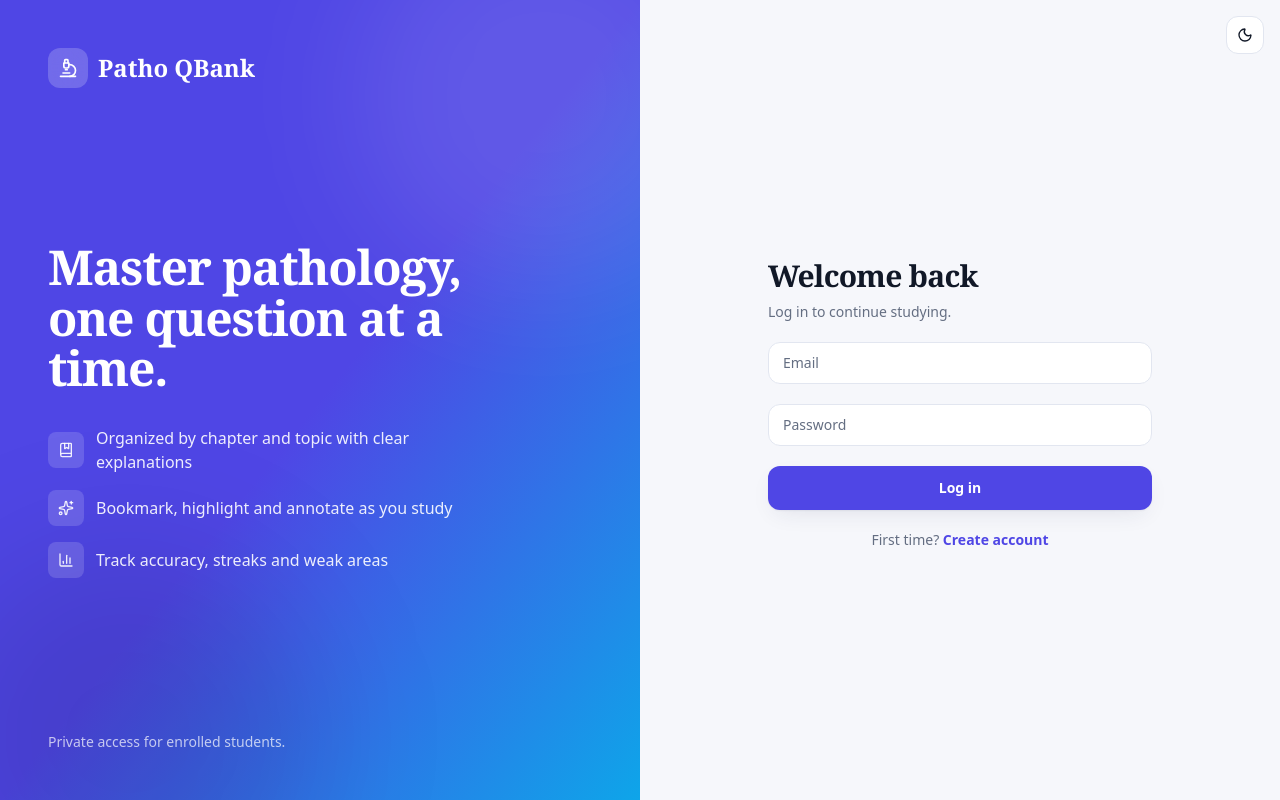
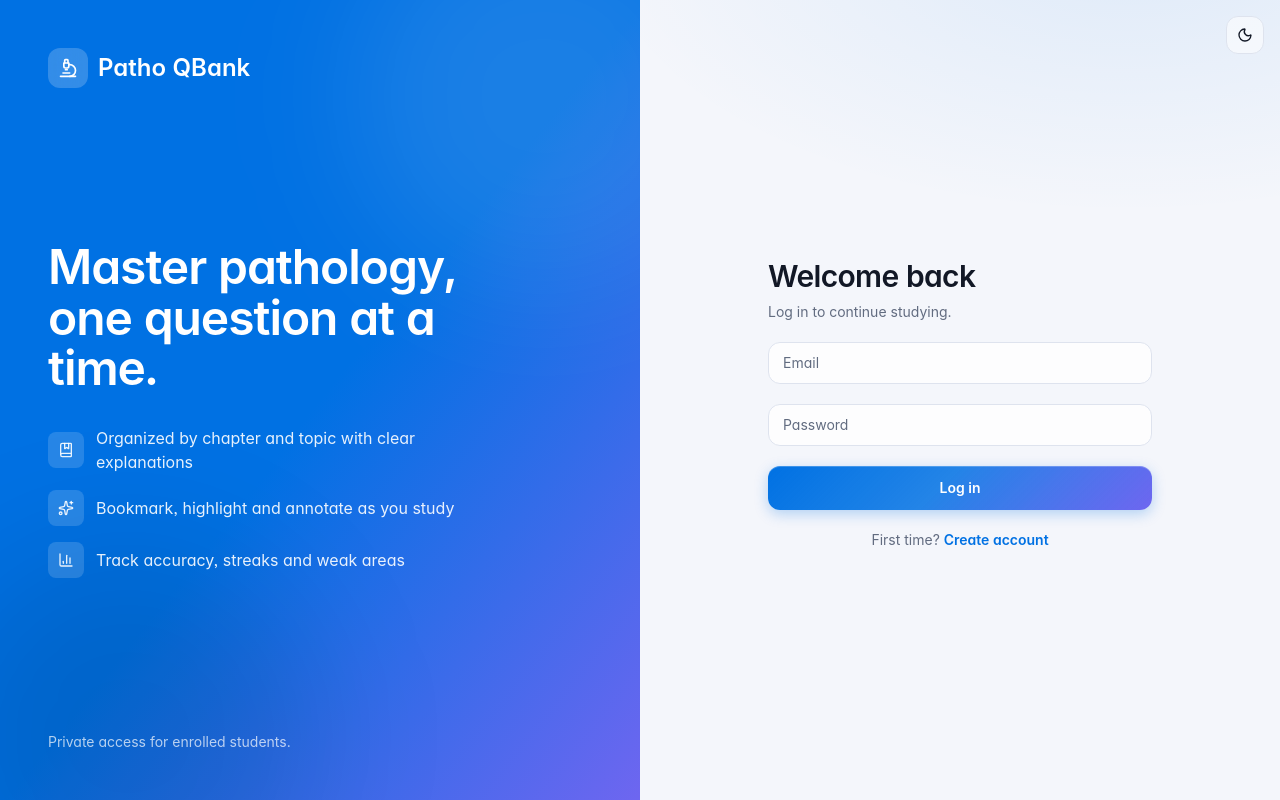
Before and after one commit to ahmed-alshlib/patho-qbank, a Next.js app: page /login in a window 1280 px wide. Built offline with nearby package versions, Linux system fonts and the light colour scheme; no server answers.

Commit message:
Add files via upload

```diff
--- a/src/app/(app)/layout.tsx
+++ b/src/app/(app)/layout.tsx
@@ -25,7 +25,7 @@ export default async function AppLayout({ children }: { children: React.ReactNod
 
   return (
     <div className="min-h-screen lg:flex">
-      <aside className="sticky top-0 hidden h-screen w-64 shrink-0 flex-col gap-6 border-r border-line bg-surface/70 p-5 backdrop-blur lg:flex">
+      <aside className="sticky top-0 hidden h-screen w-64 shrink-0 flex-col gap-6 border-r border-line bg-[rgb(var(--glass)/.62)] p-5 backdrop-blur-2xl backdrop-saturate-150 lg:flex">
         <Brand />
         <Link href="/session/new" className="btn !py-3"><Plus className="h-4 w-4" />New session</Link>
         <nav className="flex flex-col gap-1"><NavLinks variant="side" badges={badges} /></nav>
@@ -41,14 +41,14 @@ export default async function AppLayout({ children }: { children: React.ReactNod
         </div>
       </aside>
 
-      <header className="sticky top-0 z-30 flex items-center justify-between border-b border-line bg-bg/80 px-4 py-3 backdrop-blur lg:hidden">
+      <header className="sticky top-0 z-30 flex items-center justify-between border-b border-line bg-[rgb(var(--glass)/.7)] px-4 py-3 backdrop-blur-xl lg:hidden">
         <Brand />
         <div className="flex gap-2"><ThemeToggle /><form action={logout}><button className="btn-ghost !p-2.5" aria-label="Log out"><LogOut className="h-4 w-4" /></button></form></div>
       </header>
 
       <main className="min-w-0 flex-1 px-4 py-6 pb-28 lg:px-10 lg:py-10"><div className="mx-auto max-w-5xl">{children}</div></main>
 
-      <nav className="fixed inset-x-0 bottom-0 z-30 flex border-t border-line bg-surface/90 backdrop-blur lg:hidden"><NavLinks variant="bottom" badges={badges} /></nav>
+      <nav className="fixed inset-x-0 bottom-0 z-30 flex border-t border-line bg-[rgb(var(--glass)/.82)] backdrop-blur-xl lg:hidden"><NavLinks variant="bottom" badges={badges} /></nav>
     </div>
   );
 }
--- a/src/app/globals.css
+++ b/src/app/globals.css
@@ -2,42 +2,61 @@
 @tailwind components;
 @tailwind utilities;
 
+/* Design tokens. Colours are RGB triplets so Tailwind can apply opacity. */
 :root {
-  --bg: 246 247 251; --surface: 255 255 255; --raised: 241 243 249; --line: 226 230 240;
-  --ink: 17 24 39; --muted: 100 110 130;
-  --brand: 79 70 229; --brand2: 14 165 233;
-  --good: 16 185 129; --bad: 239 68 68; --warn: 245 158 11; --shadow: 30 41 80;
+  --bg: 244 246 251; --surface: 255 255 255; --raised: 238 241 248; --line: 222 227 238;
+  --ink: 18 24 38; --muted: 98 108 128;
+  --brand: 0 113 227; --brand2: 110 102 240;
+  --good: 22 163 74; --bad: 220 38 38; --warn: 202 138 4; --shadow: 30 41 80;
+  --glass: 255 255 255; --glass-a: .72; --float-a: .86; --on-brand: 255 255 255;
 }
 .dark {
-  --bg: 8 11 20; --surface: 16 21 35; --raised: 24 30 48; --line: 38 46 68;
-  --ink: 237 241 250; --muted: 142 152 176;
-  --brand: 129 140 248; --brand2: 56 189 248;
-  --good: 52 211 153; --bad: 248 113 113; --warn: 251 191 36; --shadow: 0 0 0;
+  --bg: 8 11 20; --surface: 20 27 44; --raised: 31 39 60; --line: 44 52 74;
+  --ink: 245 247 252; --muted: 161 169 188;
+  --brand: 10 132 255; --brand2: 139 133 255;
+  --good: 48 209 88; --bad: 255 69 58; --warn: 255 214 10; --shadow: 0 0 0;
+  --glass: 23 30 48; --glass-a: .72; --float-a: .86;
 }
 
 @layer base {
   html { color-scheme: light dark; }
-  body { @apply bg-bg font-sans text-ink antialiased; font-feature-settings: "cv11", "ss01"; }
-  .dark body {
-    background-image: radial-gradient(60rem 30rem at 85% -10%, rgb(var(--brand) / .10), transparent 60%),
-                      radial-gradient(40rem 24rem at -10% 10%, rgb(var(--brand2) / .07), transparent 60%);
+  body { @apply bg-bg font-sans text-ink antialiased; font-feature-settings: "cv11", "ss03"; font-family: "Inter Variable", -apple-system, BlinkMacSystemFont, system-ui, sans-serif; }
+  body {
+    background-image: radial-gradient(54rem 28rem at 88% -8%, rgb(var(--brand) / .09), transparent 62%),
+                      radial-gradient(44rem 26rem at -8% 6%, rgb(var(--brand2) / .07), transparent 62%);
     background-attachment: fixed;
   }
-  ::selection { background: rgb(var(--brand) / .25); }
-  h1, h2 { @apply font-display tracking-tight; }
+  .dark body { background-color: #080B14; background-image: radial-gradient(54rem 28rem at 88% -8%, rgb(var(--brand) / .13), transparent 62%), radial-gradient(44rem 26rem at -8% 6%, rgb(var(--brand2) / .10), transparent 62%), linear-gradient(#080B14, #0D1220); }
+  ::selection { background: rgb(var(--brand) / .28); }
+  h1, h2, h3 { @apply font-display; letter-spacing: -.022em; font-weight: 650; }
+  :focus-visible { outline: 2px solid rgb(var(--brand)); outline-offset: 2px; }
+  input:focus-visible, textarea:focus-visible { outline: none; }
+  .font-display { font-variant-numeric: tabular-nums; }
 }
 
 @layer components {
-  .card { @apply rounded-2xl border border-line bg-surface p-5 shadow-soft; }
-  .card-hover { @apply transition duration-300 hover:-translate-y-0.5 hover:shadow-lift hover:border-brand/40; }
-  .btn { @apply inline-flex items-center justify-center gap-2 rounded-xl bg-brand px-4 py-2.5 text-sm font-semibold text-white shadow-soft transition duration-200 hover:brightness-110 active:scale-[.98] disabled:cursor-not-allowed disabled:opacity-50; }
-  .dark .btn { @apply text-bg; }
-  .btn-ghost { @apply inline-flex items-center justify-center gap-2 rounded-xl border border-line bg-surface px-4 py-2.5 text-sm font-medium text-ink transition duration-200 hover:bg-raised active:scale-[.98] disabled:cursor-not-allowed disabled:opacity-40; }
-  .input { @apply w-full rounded-xl border border-line bg-surface px-3.5 py-2.5 text-sm outline-none transition placeholder:text-muted focus:border-brand focus:shadow-glow; }
+  /* Level 2: elevated glass. Falls back to a solid surface without backdrop-filter. */
+  .card { @apply rounded-[20px] border border-line p-5 transition-[transform,box-shadow,border-color] duration-200;
+    background: rgb(var(--surface)); box-shadow: 0 8px 32px rgb(var(--shadow) / .10), inset 0 1px 0 rgb(255 255 255 / .04); }
+  @supports (backdrop-filter: blur(1px)) {
+    .card { background: rgb(var(--glass) / var(--glass-a)); -webkit-backdrop-filter: blur(24px) saturate(150%); backdrop-filter: blur(24px) saturate(150%); }
+  }
+  .card-hover { @apply hover:-translate-y-0.5 hover:border-brand/40; }
+  .card-hover:hover { box-shadow: 0 14px 40px rgb(var(--shadow) / .16), inset 0 1px 0 rgb(255 255 255 / .05); }
+  /* Level 1: opaque base, used behind question text and answers for contrast. */
+  .card-solid { background: rgb(var(--surface)) !important; -webkit-backdrop-filter: none !important; backdrop-filter: none !important; }
+  /* Level 3: floating (modals, popovers). */
+  .glass-float { background: rgb(var(--surface)); border: 1px solid rgb(var(--line)); border-radius: 22px; box-shadow: 0 24px 64px rgb(0 0 0 / .35), inset 0 1px 0 rgb(255 255 255 / .05); }
+  @supports (backdrop-filter: blur(1px)) { .glass-float { background: rgb(var(--glass) / var(--float-a)); -webkit-backdrop-filter: blur(32px) saturate(160%); backdrop-filter: blur(32px) saturate(160%); } }
+  .btn { @apply inline-flex items-center justify-center gap-2 rounded-xl px-4 py-2.5 text-sm font-semibold text-white transition duration-200 hover:brightness-110 active:scale-[.985] disabled:cursor-not-allowed disabled:opacity-50;
+    background: linear-gradient(135deg, rgb(var(--brand)), rgb(var(--brand) / .86) 45%, rgb(var(--brand2))); box-shadow: 0 4px 14px rgb(var(--brand) / .28), inset 0 1px 0 rgb(255 255 255 / .22); }
+  .btn-ghost { @apply inline-flex items-center justify-center gap-2 rounded-xl border border-line px-4 py-2.5 text-sm font-medium text-ink transition duration-200 hover:bg-raised active:scale-[.985] disabled:cursor-not-allowed disabled:opacity-40;
+    background: rgb(var(--glass) / .55); }
+  .input { @apply w-full rounded-xl border border-line px-3.5 py-2.5 text-sm outline-none transition placeholder:text-muted focus:border-brand focus:shadow-glow; background: rgb(var(--surface) / .8); }
   .chip { @apply inline-flex items-center gap-1 rounded-full bg-raised px-2.5 py-1 text-xs font-medium text-muted; }
-  .eyebrow { @apply text-xs font-semibold uppercase tracking-[.14em] text-muted; }
-  .nav-link { @apply flex items-center gap-3 rounded-xl px-3 py-2.5 text-sm font-medium text-muted transition hover:bg-raised hover:text-ink; }
-  .nav-link[data-active="true"] { @apply bg-brand/10 text-brand; }
+  .eyebrow { @apply text-[11px] font-semibold uppercase tracking-[.12em] text-muted; }
+  .nav-link { @apply flex items-center gap-3 rounded-xl px-3 py-2.5 text-sm font-medium text-muted transition duration-200 hover:bg-raised/70 hover:text-ink; }
+  .nav-link[data-active="true"] { @apply text-brand; background: linear-gradient(135deg, rgb(var(--brand) / .16), rgb(var(--brand2) / .10)); box-shadow: inset 0 0 0 1px rgb(var(--brand) / .22); }
 }
 
 .hl { background: rgb(var(--warn) / .35); border-radius: 3px; cursor: pointer; transition: background .2s; }
--- a/src/app/layout.tsx
+++ b/src/app/layout.tsx
@@ -1,13 +1,12 @@
 import "@fontsource-variable/inter";
-import "@fontsource-variable/fraunces";
 import "./globals.css";
 import type { Metadata, Viewport } from "next";
 
 export const metadata: Metadata = { title: "Patho QBank", description: "Pathology question bank for medical students" };
-export const viewport: Viewport = { themeColor: "#4f46e5" };
+export const viewport: Viewport = { themeColor: "#080B14" };
 
 // Runs before first paint so there is no light/dark flash.
-const themeScript = `try{var t=localStorage.getItem("theme");if(t==="dark"||(!t&&matchMedia("(prefers-color-scheme: dark)").matches))document.documentElement.classList.add("dark")}catch(e){}`;
+const themeScript = `try{var t=localStorage.getItem("theme");if(t!=="light")document.documentElement.classList.add("dark")}catch(e){}`;
 
 export default function RootLayout({ children }: { children: React.ReactNode }) {
   return (
--- a/src/components/NewSessionForm.tsx
+++ b/src/components/NewSessionForm.tsx
@@ -15,7 +15,7 @@ const MAX = 200;
 
 function Box({ state }: { state: "none" | "some" | "all" }) {
   return (
-    <span className={`grid h-5 w-5 shrink-0 place-items-center rounded-md border transition ${state === "none" ? "border-line bg-surface" : "border-brand bg-brand text-white dark:text-bg"}`}>
+    <span className={`grid h-5 w-5 shrink-0 place-items-center rounded-md border transition ${state === "none" ? "border-line bg-surface" : "border-brand bg-brand text-white"}`}>
       {state === "all" && <Check className="h-3.5 w-3.5" />}{state === "some" && <Minus className="h-3.5 w-3.5" />}
     </span>
   );
@@ -63,7 +63,7 @@ export default function NewSessionForm({ tree, counts }: { tree: Tree; counts: C
         {([["study", "Study mode", "See the correct answer and explanation right after each question. Best for learning.", BookOpenCheck],
            ["exam", "Exam mode", "Answer everything first. Results and explanations come at the end. Optional timer.", GraduationCap]] as const).map(([id, title, text, Icon]) => (
           <button key={id} onClick={() => setMode(id)} className={`card card-hover flex items-start gap-4 text-left ${mode === id ? "!border-brand shadow-glow" : ""}`}>
-            <span className={`grid h-12 w-12 shrink-0 place-items-center rounded-2xl ${mode === id ? "bg-brand text-white dark:text-bg" : "bg-brand/10 text-brand"}`}><Icon className="h-6 w-6" /></span>
+            <span className={`grid h-12 w-12 shrink-0 place-items-center rounded-2xl ${mode === id ? "bg-brand text-white" : "bg-brand/10 text-brand"}`}><Icon className="h-6 w-6" /></span>
             <span><span className="block font-display text-xl font-semibold">{title}</span><span className="mt-1 block text-sm text-muted">{text}</span></span>
           </button>
         ))}
@@ -167,7 +167,7 @@ export default function NewSessionForm({ tree, counts }: { tree: Tree; counts: C
 
       {mode && (
         <div className="fixed inset-x-0 bottom-16 z-20 px-4 lg:bottom-4 lg:left-64">
-          <div className="mx-auto flex max-w-3xl items-center gap-4 rounded-2xl border border-line bg-surface/95 p-3 pl-5 shadow-lift backdrop-blur">
+          <div className="mx-auto flex max-w-3xl items-center gap-4 glass-float !rounded-2xl p-3 pl-5">
             <div className="min-w-0 flex-1 text-sm">
               <div className="font-semibold">{effective} question{effective === 1 ? "" : "s"} · {mode === "study" ? "Study mode" : timed ? `Exam · ${minutes} min` : "Exam · untimed"}</div>
               <div className="truncate text-xs text-muted">{error ? <span className="text-bad">{error}</span> : selected.size === 0 ? "Select chapters or topics above" : `${available} available in your selection`}</div>
--- a/src/components/StudyClient.tsx
+++ b/src/components/StudyClient.tsx
@@ -176,7 +176,7 @@ export default function StudyClient({ questions, startAt, title, backHref, backL
         })}
       </div>
 
-      <div key={q.id + wrongFlash * 0} className="card animate-rise space-y-6 !p-6 sm:!p-8">
+      <div key={q.id + wrongFlash * 0} className="card card-solid animate-rise space-y-6 !p-6 sm:!p-8">
         <div className="flex items-start justify-between gap-3">
           <div className="flex flex-wrap gap-1.5">
             <span className="chip">{q.subject} · {q.chapter}</span>
@@ -221,7 +221,7 @@ export default function StudyClient({ questions, startAt, title, backHref, backL
           {q.choices.map((c, n) => {
             const isRight = reveal?.correctChoiceId === c.id, isWrong = reveal && reveal.choiceId === c.id && !reveal.isCorrect, isSel = selected === c.id && !reveal;
             const cls = isRight ? "border-good bg-good/10" : isWrong ? "border-bad bg-bad/10" : isSel ? "border-brand bg-brand/10 shadow-glow" : reveal ? "border-line opacity-60" : "border-line hover:border-brand/50 hover:bg-raised";
-            const badge = isRight ? "bg-good text-white" : isWrong ? "bg-bad text-white" : isSel ? "bg-brand text-white dark:text-bg" : "bg-raised text-muted";
+            const badge = isRight ? "bg-good text-white" : isWrong ? "bg-bad text-white" : isSel ? "bg-brand text-white" : "bg-raised text-muted";
             return (
               <button key={c.id} disabled={!!reveal} onClick={() => setSelected(c.id)}
                 className={`group flex w-full items-center gap-3.5 rounded-xl border p-3.5 text-left transition duration-200 ${cls} ${isRight ? "animate-pop" : ""}`}>
--- a/tailwind.config.ts
+++ b/tailwind.config.ts
@@ -13,8 +13,8 @@ export default {
         good: v("good"), bad: v("bad"), warn: v("warn"),
       },
       fontFamily: {
-        sans: ['"Inter Variable"', "ui-sans-serif", "system-ui", "sans-serif"],
-        display: ['"Fraunces Variable"', "ui-serif", "Georgia", "serif"],
+        sans: ['"Inter Variable"', "-apple-system", "BlinkMacSystemFont", "system-ui", "sans-serif"],
+        display: ['"Inter Variable"', "-apple-system", "BlinkMacSystemFont", "system-ui", "sans-serif"],
       },
       boxShadow: {
         soft: "0 1px 2px rgb(var(--shadow) / .06), 0 8px 24px -8px rgb(var(--shadow) / .12)",
```
Also changed, not shown: src/components/ExamClient.tsx (+5 -5 lines), content/approved-emails.txt, 1 other file (tests, documents, lock files or other folders).
